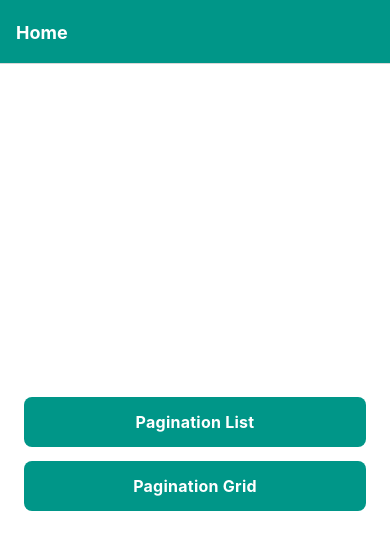
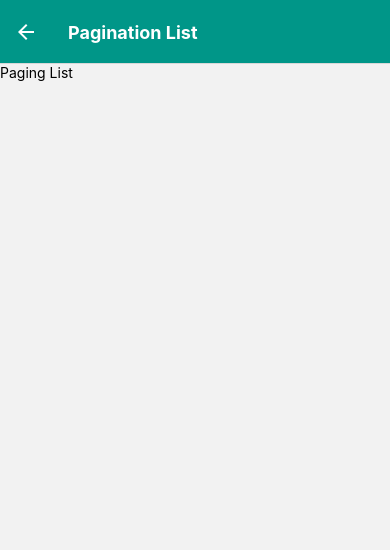
Before and after one commit to yoesuv/RN-Load-More-Paging, a React Native app: screen /PagingList in a window 390 px wide. Shown: the top 550 px of the page. Built offline with nearby package versions, Linux system fonts and the light colour scheme.

Commit message:
:newspaper: add screen list & grid

```diff
--- a/App.tsx
+++ b/App.tsx
@@ -3,6 +3,8 @@ import { NavigationContainer } from '@react-navigation/native';
 import { createNativeStackNavigator, NativeStackNavigationOptions } from '@react-navigation/native-stack';
 import { RootStackParamsList } from './src/screens/root-stack-params';
 import Home from './src/screens/home';
+import PagingList from './src/screens/paging-list';
+import PagingGrid from './src/screens/paging-grid';
 import { THEME_COLOR } from './src/data/colors';
 
 const Stack = createNativeStackNavigator<RootStackParamsList>();
@@ -24,6 +26,8 @@ export default function App() {
     <NavigationContainer>
       <Stack.Navigator>
         <Stack.Screen name="Home" component={Home} options={{...baseOptions, title: "Home"}} />
+        <Stack.Screen name="PagingList" component={PagingList} options={{...baseOptions, title: "Pagination List"}} />
+        <Stack.Screen name="PagingGrid" component={PagingList} options={{...baseOptions, title: "Pagination Grid"}} />
       </Stack.Navigator>
     </NavigationContainer>
   );
--- a/src/screens/home.tsx
+++ b/src/screens/home.tsx
@@ -1,5 +1,5 @@
 import React from 'react';
-import { StyleSheet, SafeAreaView, Text, View, ScrollView } from 'react-native';
+import { StyleSheet, SafeAreaView, View } from 'react-native';
 import AppButton from '../components/button';
 import { StackNavigationProp } from '@react-navigation/stack';
 import { useNavigation } from '@react-navigation/native';
@@ -14,13 +14,13 @@ export default function Home() {
         <View style={styles.content}>
             <View style={styles.button} >
                 <AppButton title="Pagination List" onPress={() => {
-
+                    navigation.navigate('PagingList');
                 }} />
             </View>
             <SizedBox height={14} />
             <View style={styles.button} >
                 <AppButton title="Pagination Grid" onPress={() => {
-
+                    navigation.navigate('PagingGrid');
                 }} />
             </View>
         </View>
--- /dev/null
+++ b/src/screens/paging-grid.tsx
@@ -0,0 +1,12 @@
+import React from 'react';
+import { StyleSheet, SafeAreaView, Text, View } from 'react-native';
+import { StackNavigationProp } from '@react-navigation/stack';
+import { RootStackParamsList } from './root-stack-params';
+
+type gridScreenProp = StackNavigationProp<RootStackParamsList, 'PagingGrid'>;
+
+export default function PagingGrid() {
+    return <SafeAreaView>
+        <Text>Paging Grid</Text>
+    </SafeAreaView>
+}
--- /dev/null
+++ b/src/screens/paging-list.tsx
@@ -0,0 +1,12 @@
+import React from 'react';
+import { StyleSheet, SafeAreaView, Text, View } from 'react-native';
+import { StackNavigationProp } from '@react-navigation/stack';
+import { RootStackParamsList } from './root-stack-params';
+
+type listScreenProp = StackNavigationProp<RootStackParamsList, 'PagingList'>;
+
+export default function PagingList() {
+    return <SafeAreaView>
+        <Text>Paging List</Text>
+    </SafeAreaView>
+}
--- a/src/screens/root-stack-params.tsx
+++ b/src/screens/root-stack-params.tsx
@@ -1,3 +1,5 @@
 export type RootStackParamsList = {
     Home: undefined,
+    PagingList: undefined,
+    PagingGrid: undefined,
 }
```
